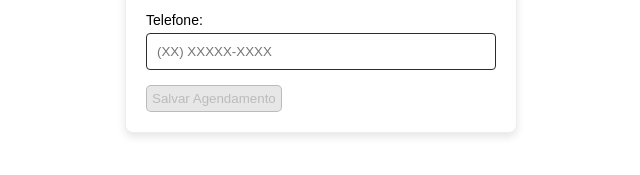
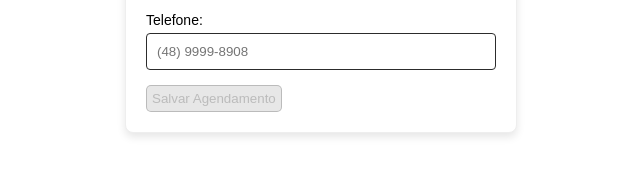
Before and after one commit to devdiegomota/app-agendamento, a plain HTML site: page index.html in a window 1280 px wide. Shown: the part 259-434 px from the top of the page, 319-959 px from the left. Drawn offline with Linux system fonts and the light colour scheme.

Commit message:
mudei placeholder telefone

```diff
--- a/index.html
+++ b/index.html
@@ -28,7 +28,7 @@
             <input type="text" id="nome" name="nome" placeholder="Digite seu nome" required>
 
             <label for="telefone">Telefone:</label>
-            <input type="tel" id="telefone" name="telefone" placeholder="(XX) XXXXX-XXXX" required>
+            <input type="tel" id="telefone" name="telefone" placeholder="(48) 9999-8908" required>
 
             <button type="button" class="container buttonSalvar" id="btnSalvar" style="margin-top: 0px;" disabled>Salvar Agendamento</button>
 
```
